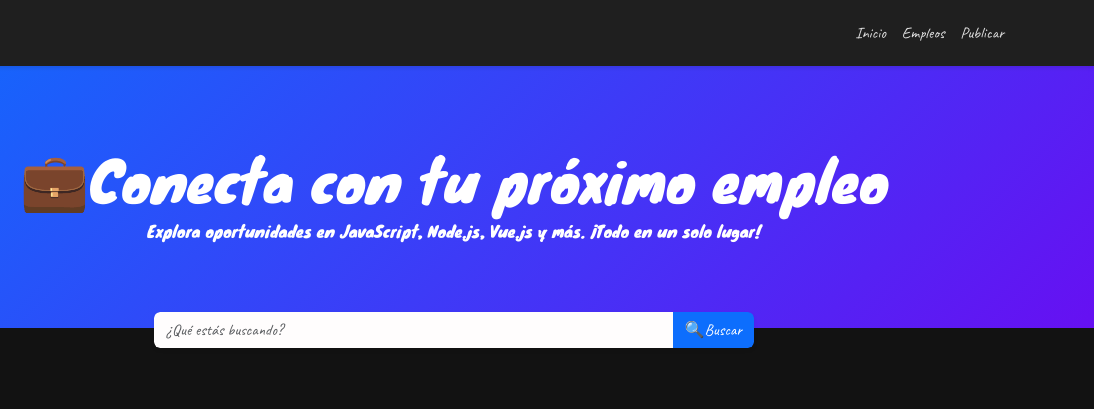
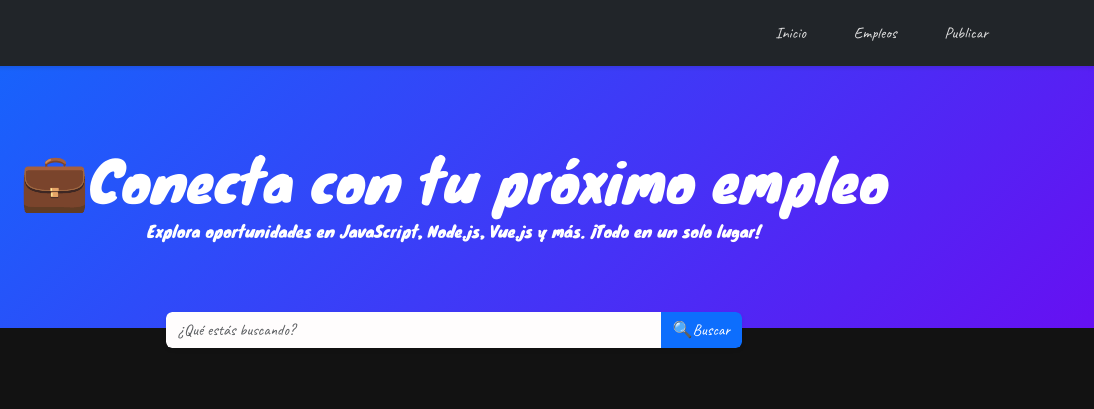
Before and after one commit to rych182/Empleos-tech, a plain HTML site: page index.html in a window 1280 px wide. Shown: the top 409 px of the page, 186-1280 px from the left. Drawn offline with nearby package versions, Linux system fonts and the light colour scheme.

Commit message:
repairing responsive

```diff
--- a/css/style.css
+++ b/css/style.css
@@ -55,6 +55,8 @@
 
 .nav-link:hover {
   color: #0d6efd !important;
+  transform: scale(1,1.5);
+  transition: .5s;
 }
 
 /*    Hero section    */
--- a/index.html
+++ b/index.html
@@ -11,7 +11,7 @@
 </head>
 <body>
 <!-- Navbar -->
-<nav class="navbar navbar-expand-lg" style="background-color: #1f1f1f;">
+<nav class="navbar navbar-expand-lg navbar-dark bg-dark">
   <div class="container">
     <a class="navbar-brand fw-bold d-flex align-items-center" href="#">
       <img src="images/logo.png" alt="Empleos Tech Logo" />
@@ -20,10 +20,10 @@
       <span class="navbar-toggler-icon"></span>
     </button>
     <div class="collapse navbar-collapse" id="navbarNav">
-      <ul class="navbar-nav ms-auto">
-        <li class="nav-item"><a class="nav-link active" style="color: #e0e0e0;" href="#">Inicio</a></li>
-        <li class="nav-item"><a class="nav-link" style="color: #e0e0e0;" href="#jobs">Empleos</a></li>
-        <li class="nav-item"><a class="nav-link" style="color: #e0e0e0;" href="#publish">Publicar</a></li>
+      <ul class="navbar-nav ms-auto text-secondary text-center">
+        <li class="nav-item mx-3"><a class="nav-link active" href="#">Inicio</a></li>
+        <li class="nav-item mx-3"><a class="nav-link" href="#jobs">Empleos</a></li>
+        <li class="nav-item mx-3"><a class="nav-link" href="#publish">Publicar</a></li>
       </ul>
     </div>
   </div>
@@ -38,7 +38,8 @@
 </section>
 
 <!-- Búsqueda -->
-<section class="search-bar py-3">
+
+<section class="search-bar py-3 container">
   <div class="input-group shadow-sm rounded overflow-hidden">
     <input type="text" class="form-control" placeholder="¿Qué estás buscando?" />
     <button class="btn btn-primary" type="button">🔍Buscar</button>
@@ -108,7 +109,7 @@
 </section>
 
 <!-- Formulario de publicación -->
-<section id="publish" class="py-5" style="background-color: #121212;">
+<section id="publish" class="mb-5" >
   <div class="container">
     <h4 class="mb-4 text-center text-primary">📝 Publica un nuevo empleo</h4>
     <form class="border p-4 rounded shadow-sm text-secondary" style="background-color: #ebe4e4; color: #e0e0e0;">
```
